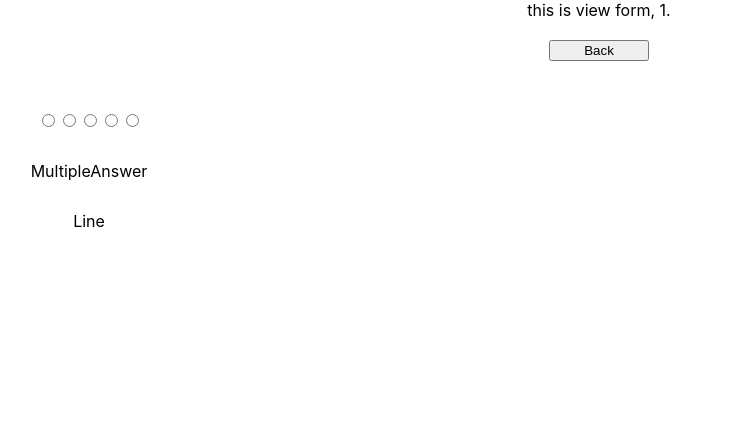
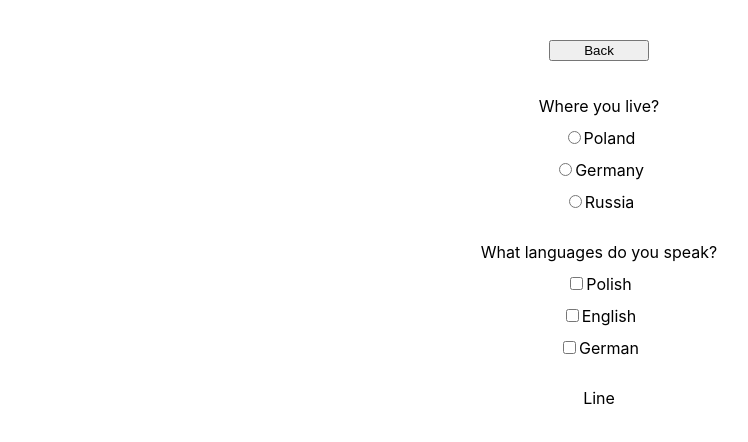
Before and after one commit to patryk-siewiera/iterators, a React (Create React App) app: page /view/1 in a window 1280 px wide. Shown: the top 442 px of the page, without its empty margins (41-789 px from the left). Built offline with nearby package versions, Linux system fonts and the light colour scheme; no server answers.

Commit message:
feat: styling

```diff
--- a/src/App.css
+++ b/src/App.css
@@ -87,14 +87,15 @@ li {
 	border: solid;
 	border-width: 1px;
 	border-radius: 20px;
+	border-color: rgba(128, 128, 128, 0.397);
 	margin: 20px;
 	padding: 10px;
 	text-align: center;
+	--tw-shadow: 0 4px 6px -1px rgba(0, 0, 0, 0.1),
+		0 2px 4px -1px rgba(0, 0, 0, 0.06);
+	box-shadow: var(--tw-ring-offset-shadow, 0 0 #0000),
+		var(--tw-ring-shadow, 0 0 #0000), var(--tw-shadow);
 }
-/*
-li:hover {
-	background-color: rgba(46, 46, 46, 0.055);
-} */
 
 .nameAndDesc {
 	height: 6rem;
--- a/src/App.js
+++ b/src/App.js
@@ -106,14 +106,6 @@ function App({ onEdit, onView }) {
 									>
 										Delete
 									</button>
-									<div className="move">
-										<button className="moveUp">
-											moveUp
-										</button>
-										<button className="moveDown">
-											moveDown
-										</button>
-									</div>
 								</div>
 							</li>
 						);
--- a/src/editField.css
+++ b/src/editField.css
@@ -1,8 +1,10 @@
 .editField {
-	border-style: dashed;
+	border-style: groove;
 	padding: 1rem;
 	max-width: 72rem;
 	margin: auto;
+	margin-bottom: 16px;
+	border-radius: 6px;
 }
 
 .questionToAnswer {
--- a/src/viewForm.css
+++ b/src/viewForm.css
@@ -1,10 +1,9 @@
 .backButton {
 	width: 100px;
-	margin: 20px;
+	margin-top: 40px;
 }
 
 .singleQuestion {
-	width: 200px;
 	margin: 30px;
 }
 
@@ -15,5 +14,14 @@
 .inputBoxLong {
 	width: 300px;
 	height: 100px;
+}
+
+.labelOneAnswer {
+	display: block;
+	margin: 12px;
+}
+
+body {
 	text-align: center;
+	margin: auto;
 }
--- a/src/viewForm.js
+++ b/src/viewForm.js
@@ -19,7 +19,6 @@ export default function ViewForm(props) {
 	// debugger;
 	return (
 		<div>
-			<div>this is view form, {id}.</div>
 			<div>
 				<button
 					className="backButton"
@@ -115,19 +114,49 @@ function OneAnswer({ question }) {
 	const [value, setValue] = useState("");
 
 	return (
-		<div>
-			<input type="radio" label="aaa" />
-			<input type="radio" />
-			<input type="radio" />
-			<input type="radio" />
-			<input type="radio" />
+		<div className="oneAnswer">
+			<form>
+				{question.text}
+				{question.options.map((ans) => {
+					return (
+						<label className="labelOneAnswer">
+							<input
+								type="radio"
+								label="radio"
+								name="oneAnswer"
+								onChange={(ev) => setValue(ev.target.value)}
+							/>
+							{ans}
+						</label>
+					);
+				})}
+			</form>
 		</div>
 	);
 }
 
-function MultipleAnswer() {
+function MultipleAnswer({ question }) {
 	const [value, setValue] = useState("");
-	return <div>MultipleAnswer</div>;
+	return (
+		<div className="oneAnswer">
+			<form>
+				{question.text}
+				{question.options.map((ans) => {
+					return (
+						<label className="labelOneAnswer">
+							<input
+								type="checkbox"
+								label="checkbox"
+								name="oneAnswer"
+								onChange={(ev) => setValue(ev.target.value)}
+							/>
+							{ans}
+						</label>
+					);
+				})}
+			</form>
+		</div>
+	);
 }
 function Line() {
 	const [value, setValue] = useState("");
```
